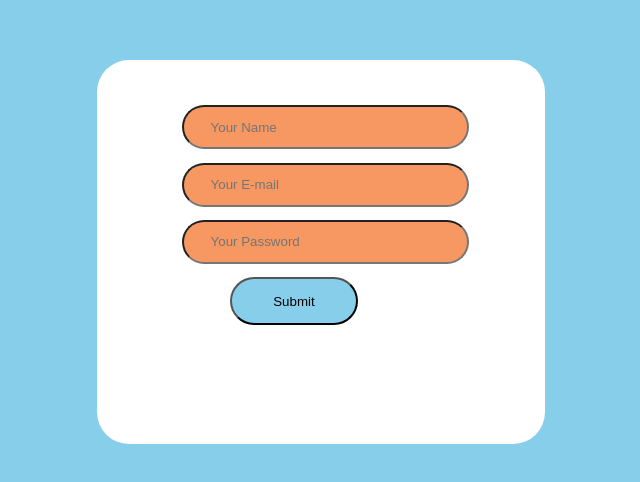
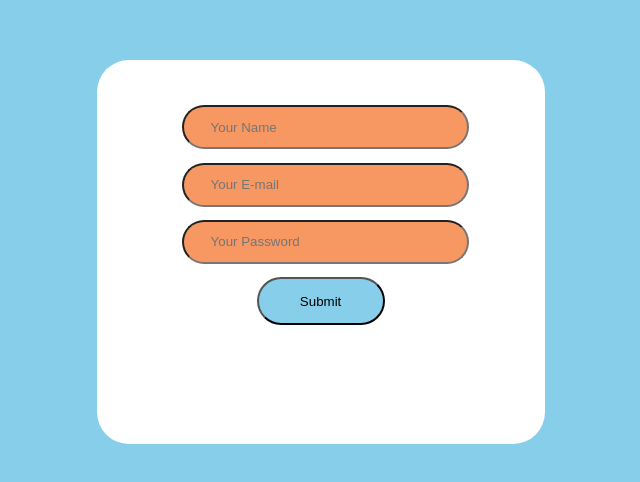
Before and after one commit to MarvelNwachukwu/RemoteHeavyCoreJS, a plain HTML site: page index.html in a window 1280 px wide. Shown: the part 140-622 px from the top of the page, without its empty margins (441-1081 px from the left). Drawn offline with Linux system fonts and the light colour scheme.

Commit message:
Button position

```diff
--- a/style.css
+++ b/style.css
@@ -32,7 +32,7 @@ button{
   display:block;
   background-color:skyblue;
   position:absolute;
-  left:10em;
+  left:12em;
   width:10vw;;
   height:6vh;
   border-radius:2em;
```
